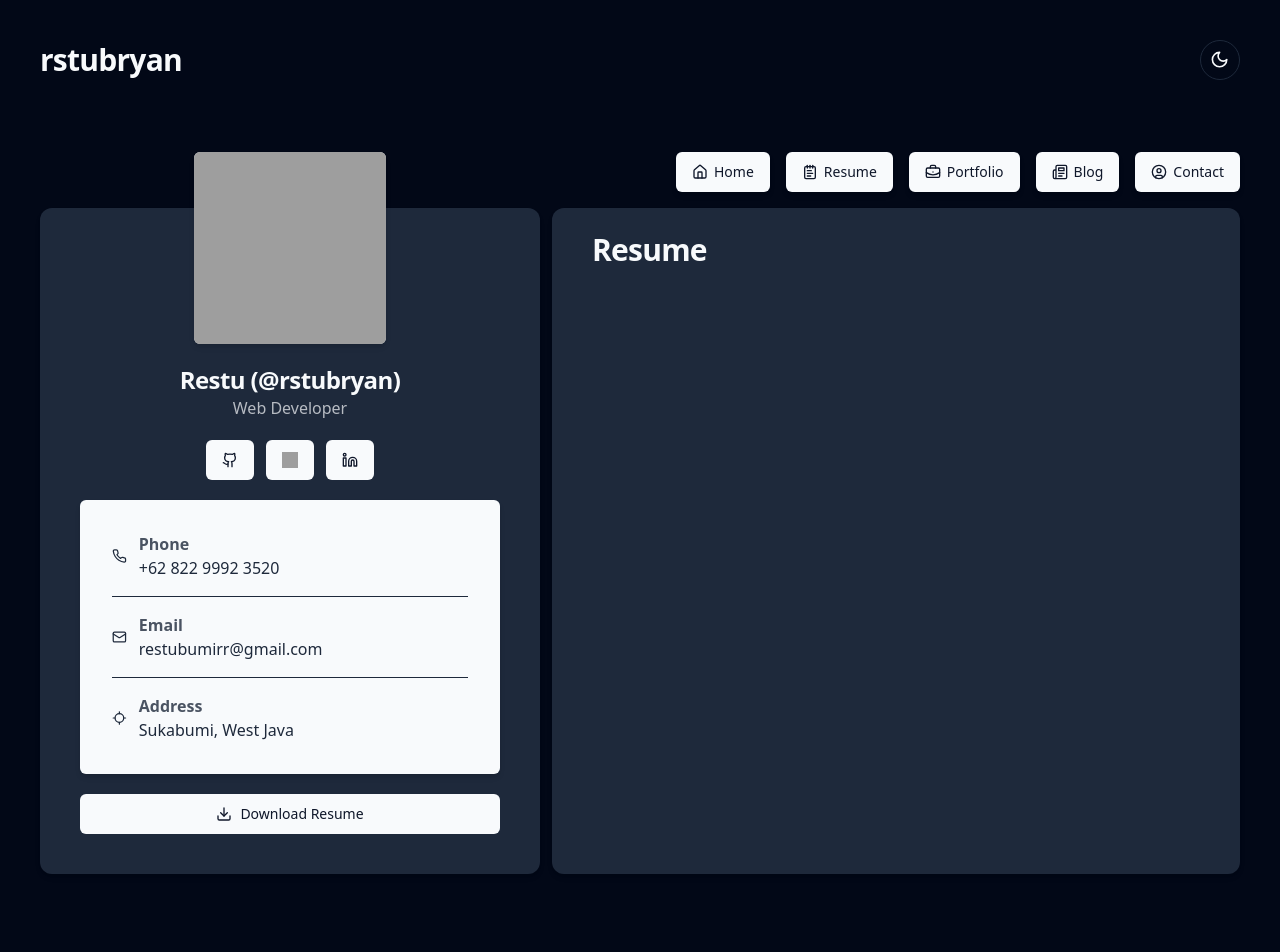
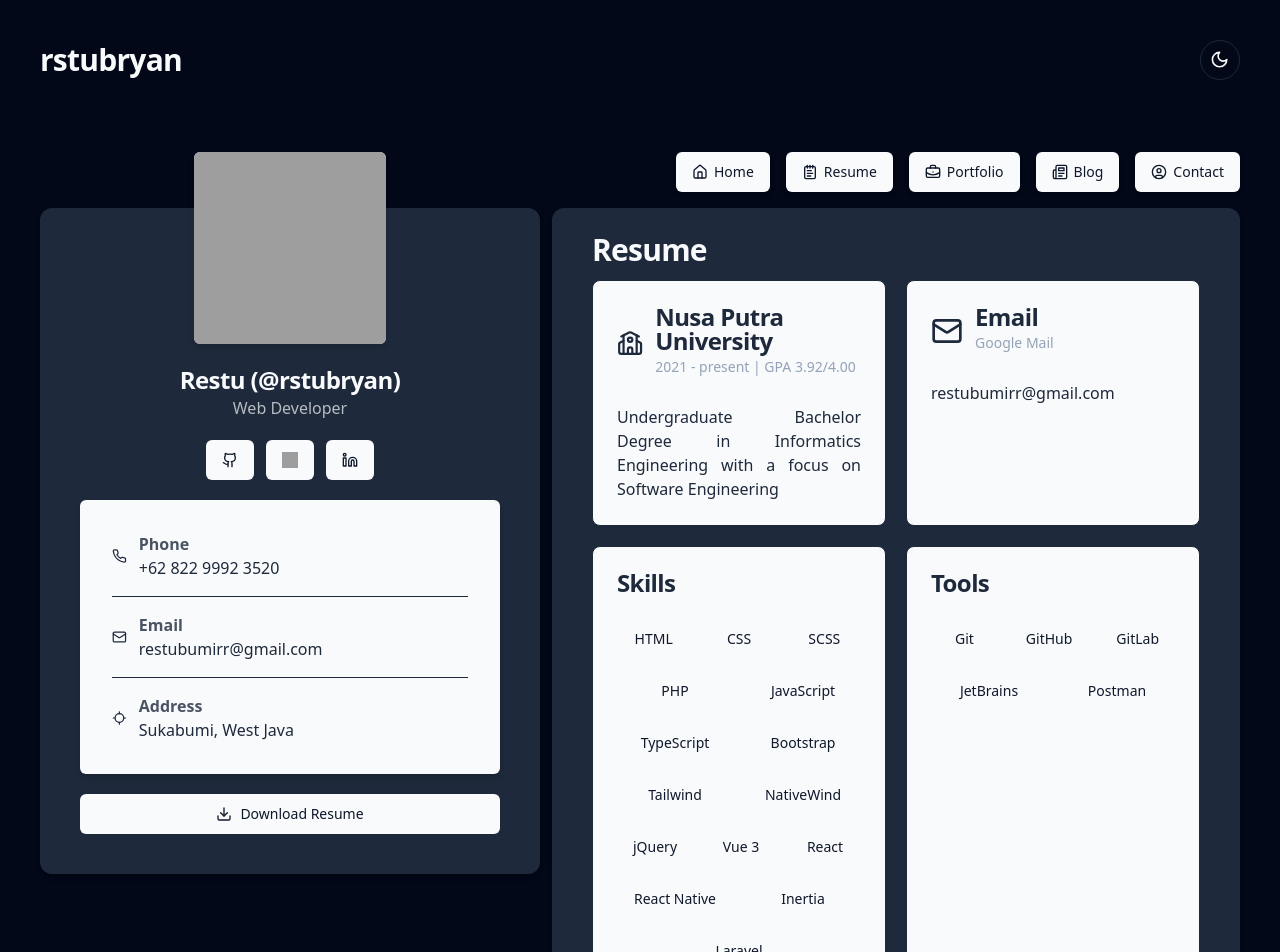
Before and after one commit to rstubryan/-rstubryan, a React (Vite) app: page /resume in a window 1280 px wide. Shown: the top 952 px of the page. Before the commit the page ends 914 px from the top, so only its background shows below. Built offline with nearby package versions, Linux system fonts and the light colour scheme; grey boxes are pictures that could not be loaded.

Commit message:
feat(resume-pages): add content to resume pages

```diff
--- a/src/components/organisms/ResumeContent/index.tsx
+++ b/src/components/organisms/ResumeContent/index.tsx
@@ -1,10 +1,174 @@
 import ContentTitle from "@/components/molecules/ContentTitle";
+import { Mail, School } from "lucide-react";
+import {
+  Card,
+  CardContent,
+  CardDescription,
+  CardHeader,
+  CardTitle,
+} from "@/components/ui/card.tsx";
+import { Button } from "@/components/ui/button.tsx";
 
 export default function ResumeContent() {
+  const resumeInfo = [
+    {
+      id: 1,
+      icon: School,
+      title: "Nusa Putra University",
+      description: "2021 - present | GPA 3.92/4.00",
+      content:
+        "Undergraduate Bachelor Degree in Informatics Engineering with a focus on Software Engineering",
+    },
+    {
+      id: 2,
+      icon: Mail,
+      title: "Email",
+      description: "Google Mail",
+      content: "restubumirr@gmail.com",
+    },
+  ];
+
+  const resumeSkills = [
+    {
+      id: 1,
+      title: "Skills",
+      content: [
+        {
+          id: 1,
+          name: "HTML",
+        },
+        {
+          id: 2,
+          name: "CSS",
+        },
+        {
+          id: 3,
+          name: "SCSS",
+        },
+        {
+          id: 4,
+          name: "PHP",
+        },
+        {
+          id: 5,
+          name: "JavaScript",
+        },
+        {
+          id: 6,
+          name: "TypeScript",
+        },
+        {
+          id: 7,
+          name: "Bootstrap",
+        },
+        {
+          id: 8,
+          name: "Tailwind",
+        },
+        {
+          id: 9,
+          name: "NativeWind",
+        },
+        {
+          id: 10,
+          name: "jQuery",
+        },
+        {
+          id: 11,
+          name: "Vue 3",
+        },
+        {
+          id: 12,
+          name: "React",
+        },
+        {
+          id: 13,
+          name: "React Native",
+        },
+        {
+          id: 14,
+          name: "Inertia",
+        },
+        {
+          id: 15,
+          name: "Laravel",
+        },
+      ],
+    },
+    {
+      id: 2,
+      title: "Tools",
+      content: [
+        {
+          id: 1,
+          name: "Git",
+        },
+        {
+          id: 2,
+          name: "GitHub",
+        },
+        {
+          id: 3,
+          name: "GitLab",
+        },
+        {
+          id: 4,
+          name: "JetBrains",
+        },
+        {
+          id: 5,
+          name: "Postman",
+        },
+      ],
+    },
+  ];
+
   return (
     <>
       <ContentTitle heading={`Resume`} description={``} />
-      <div className=""></div>
+      <div className="grid xl:grid-cols-2 grid-cols-1 gap-5">
+        {resumeInfo.map((item) => (
+          <Card
+            key={item.id}
+            className="bg-secondary dark:bg-primary text-primary dark:text-secondary"
+          >
+            <CardHeader>
+              <div className="flex items-center gap-3">
+                <item.icon size={32} />
+                <div>
+                  <CardTitle>{item.title}</CardTitle>
+                  <CardDescription className={`py-1`}>
+                    {item.description}
+                  </CardDescription>
+                </div>
+              </div>
+            </CardHeader>
+            <CardContent className={`text-justify`}>{item.content}</CardContent>
+          </Card>
+        ))}
+      </div>
+      <div className="grid xl:grid-cols-2 grid-cols-1 gap-5 mt-5">
+        {resumeSkills.map((item) => (
+          <Card
+            key={item.id}
+            className="bg-secondary dark:bg-primary text-primary dark:text-secondary"
+          >
+            <CardHeader>
+              <CardTitle>{item.title}</CardTitle>
+            </CardHeader>
+            <CardContent className="flex flex-wrap gap-3">
+              {item.content.map((skill) => (
+                <Button
+                  key={skill.id}
+                  className={`flex-1 min-w-max cursor-default`}
+                >
+                  {skill.name}
+                </Button>
+              ))}
+            </CardContent>
+          </Card>
+        ))}
+      </div>
     </>
   );
 }
```
